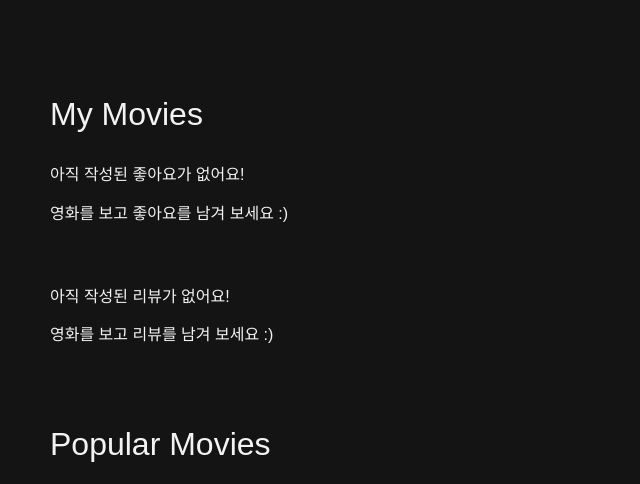
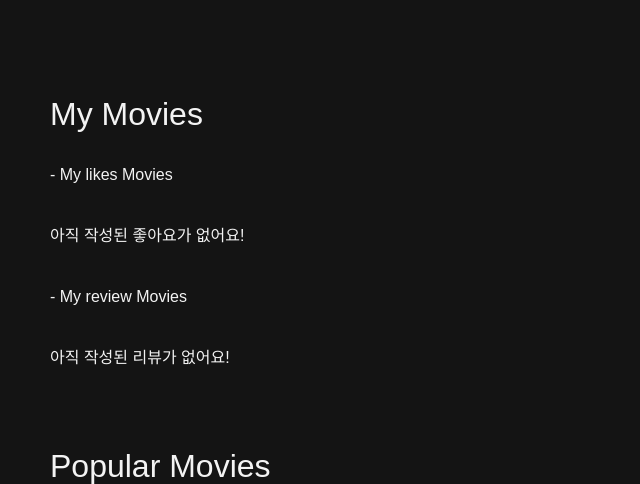
Before and after one commit to sun1h/MovieProject, a Django app: page / in a window 1280 px wide. Shown: the part 641-1125 px from the top of the page, without its empty margins (0-640 px from the left). Run offline with Django 3.2, Linux system fonts and the light colour scheme; data comes from the database, SQL or seed files in the repository; both versions use the stored data as it was after the commit; some libraries are stand-ins or nearby versions.

Commit message:
추천 알고리즘 로고만들기 db수정

```diff
--- a/accounts/templates/accounts/update.html
+++ b/accounts/templates/accounts/update.html
@@ -7,8 +7,10 @@
 
   <div class="" style="padding-top: 8px + 1vh;">
     <div class="mx-5 row" style="margin: 7vmin 0;">
+      <div>
       <h1 class="mx-auto " style="max-width: 50rem;">회원정보수정</h1>
       <hr class="mx-auto " style="max-width: 50rem;">
+      </div>
       <form class="mx-auto" style="max-width: 50rem;" action="" method="POST">
         {% csrf_token %}
         {% bootstrap_form form %}
--- a/movies/models.py
+++ b/movies/models.py
@@ -6,6 +6,8 @@ from django.conf import settings
 class Genre(models.Model):
     genre_id = models.IntegerField(unique=True)
     name = models.CharField(max_length=50)
+    def __str__(self) :
+        return self.name
 
 
 class Movie(models.Model):
--- a/movies/templates/movies/all.html
+++ b/movies/templates/movies/all.html
@@ -4,7 +4,7 @@
 {% block content %}
 <div style="padding-top: 8px + 1vh;">
   <section class="main-container">
-    <h2 id="myList" style="margin-top: 7vmin; font-weight: bold;">영화</h2>
+    <h2 id="myList" style="margin-top: 7vmin; font-weight: bold;">영화 목록</h2>
     <div class="box mt-4">
       {% for movie in page %}
       <a class="my-auto" href="{% url 'movies:detail' movie.pk %}">
--- a/movies/templates/movies/index.html
+++ b/movies/templates/movies/index.html
@@ -1,20 +1,21 @@
 {% extends 'base.html' %}
 {% load static %}
 {% block content %}
-<!-- 비디오 -->
+
 <div class="">
   <section class="netflix-home-video">
     <div class="top"></div>
     <div class="bottom"></div>
-    {% comment %} 비디오 https://www.w3schools.com/howto/howto_css_fullscreen_video.asp {% endcomment %}
+
     <video id="myVideo" autoplay muted loop>
       <source src="{% static "./video/Marvel.mp4" %}" type="video/mp4">
     </video>
 
-    <div class="content">
-      <section class="left ms-2 mt-2">
-        <img class="ms-2 lg" src="{% static "./img/MOVIETRAP.png"" %}" alt="" style="height:10%">
-        <div class="d-flex mt-5">
+
+    <div class="content mt-1">
+      <section class="left ms-2 mt-5">
+        <!-- <img class="ms-2 lg" src="{% static "./img/logo.png"" %}" alt="" style="height:30%;"> -->
+        <div class="d-flex mt-1">
 
           <i class="bi bi-pause-fill mt-1" id="runBtn" onclick="myRun()"
           style="cursor: pointer; font-size:2rem;"></i>
@@ -27,10 +28,11 @@
   </section>
 </div>
 
-<!-- 추천 -->
+
 <section class="main-container" >
 
   <h2 style="margin-top: 5vh;">My Movies</h2>
+  <br>
   {% if likes|length >= 1 %}
   <p> - My likes Movies</p>
     <div class="box mt-4">
@@ -40,9 +42,10 @@
       {% endfor %}
     </div>
   {% else %}
+  <p> - My likes Movies</p>
     <br>
     <p>아직 작성된 좋아요가 없어요!</p>
-    <p>영화를 보고 좋아요를 남겨 보세요 :)</p>
+
   {% endif %}
   <br>
   {% if print_my_movies|length >= 1 %}
@@ -54,9 +57,10 @@
       {% endfor %}
     </div>
   {% else %}
+  <p> - My review Movies</p>
     <br>
     <p>아직 작성된 리뷰가 없어요!</p>
-    <p>영화를 보고 리뷰를 남겨 보세요 :)</p>
+
   {% endif %}
   <br>
 
@@ -82,7 +86,6 @@
 </section>
 
 
-<!-- 음소거 재생 -->
 <script>
   const video = document.querySelector("#myVideo");
   const btn = document.querySelector("#runBtn");
--- a/movies/urls.py
+++ b/movies/urls.py
@@ -4,11 +4,11 @@ from movies import views
 app_name = 'movies'
 
 urlpatterns = [
-    path('search/', views.search, name='search'),   # 검색 기능
-    path('', views.index, name='index'),    # 메인 페이지
-    path('all/', views.all, name='all'),    # 전체 영화
-    path('<int:movie_pk>/', views.detail, name='detail'),   # 개별 영화
+    path('search/', views.search, name='search'),
+    path('', views.index, name='index'),
+    path('all/', views.all, name='all'),
+    path('<int:movie_pk>/', views.detail, name='detail'),
     path('<int:movie_pk>/like/', views.like, name='like'),
-    path('<int:movie_pk>/<int:rate_pk>/delete/', views.delete_rate, name='delete_rate'),    # 평가 삭제
-    path('recommendation/', views.recommendation, name='recommendation'),    # 영화추천페이지
+    path('<int:movie_pk>/<int:rate_pk>/delete/', views.delete_rate, name='delete_rate'),
+    path('recommendation/', views.recommendation, name='recommendation'),
 ]
--- a/movies/views.py
+++ b/movies/views.py
@@ -6,13 +6,13 @@ from dotenv import load_dotenv
 from movies.forms import RateForm
 from .models import *
 from community.models import Review
-import random, requests, os
+import os
 
 
 load_dotenv()
 TMDB_API_KEY = os.environ.get('TMDB_API_KEY')
 
-# Create your views here.
+
 def index(request):
 
     if request.user.is_authenticated:
@@ -160,9 +160,13 @@ def delete_rate(request, movie_pk, rate_pk):
         rate.delete()
     return redirect('movies:detail', movie.pk)
 
+
+
+
 @login_required
 def recommendation(request):
     if request.user.is_authenticated:
+        all_movie = Movie.objects.all()[:200]
         movies = Movie.objects.order_by('?')[:6]
         movie = Movie.objects.order_by('?')[:1]
         action = Movie.objects.filter(genres=28).order_by('?')[:6]
@@ -171,14 +175,46 @@ def recommendation(request):
         fantasy = Movie.objects.filter(genres=14).order_by('?')[:6]
         romance = Movie.objects.filter(genres=10749).order_by('?')[:6]
 
-        context = {
-            'movies': movies,
-            'movie': movie,
-            'action': action,
-            'animation': animation,
-            'comedy': comedy,
-            'fantasy': fantasy,
-            'romance': romance,
-        }
+
+        my_like = Movie.objects.filter(like_users = request.user.id)
+        my_likes=[]
+        genres_id=[]
+        movie_lst=[]
+
+        for i in range(len(my_like)):
+            my_likes.append(Movie.objects.get(pk=my_like[i].movie_id).genres.all())
+        likes = my_likes[:10]
+
+        for l in likes:
+            for i in range(len(l)):
+                genres_id.append(l[i].genre_id)
+
+        for a in all_movie:
+            m_pk = a.movie_id
+            m_path = a.poster_path
+            idx=a.genres.all()
+
+            tmp=[]
+            for i in idx:
+                tmp.append(i.genre_id)
+
+            movie_lst.append([m_pk,tmp,m_path])
+
+    else:
+        genres_id=[]
+
+
+    context = {
+        'movies': movies,
+        'movie': movie,
+        'action': action,
+        'animation': animation,
+        'comedy': comedy,
+        'fantasy': fantasy,
+        'romance': romance,
+        'genres_id': genres_id,
+        'movie_lst': movie_lst,
+    }
+
 
     return render(request,'movies/recommendation.html',context)
```
Also changed, not shown: movies/templates/movies/recommendation.html (+17 -8 lines), accounts/migrations/0001_initial.py, community/migrations/0001_initial.py, db.sqlite3, movies/migrations/0001_initial.py.
